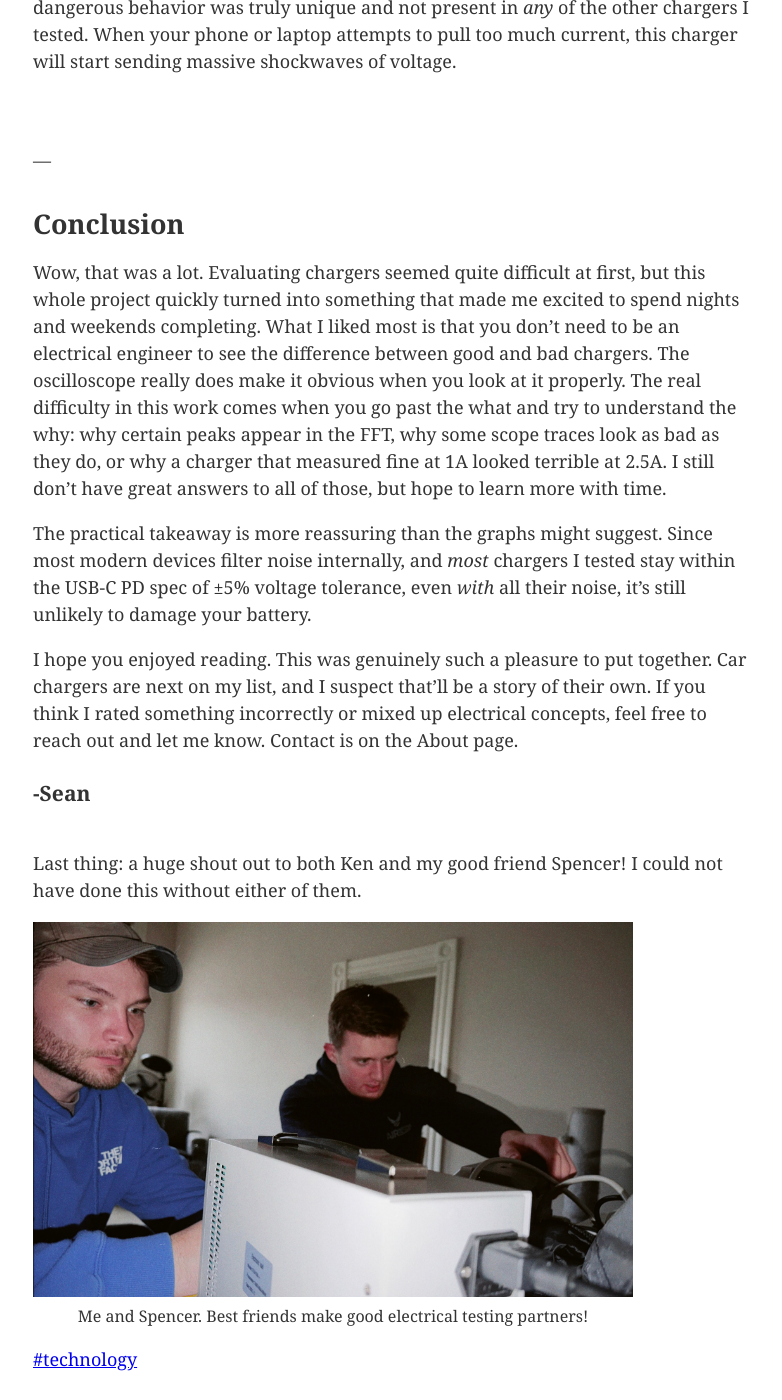
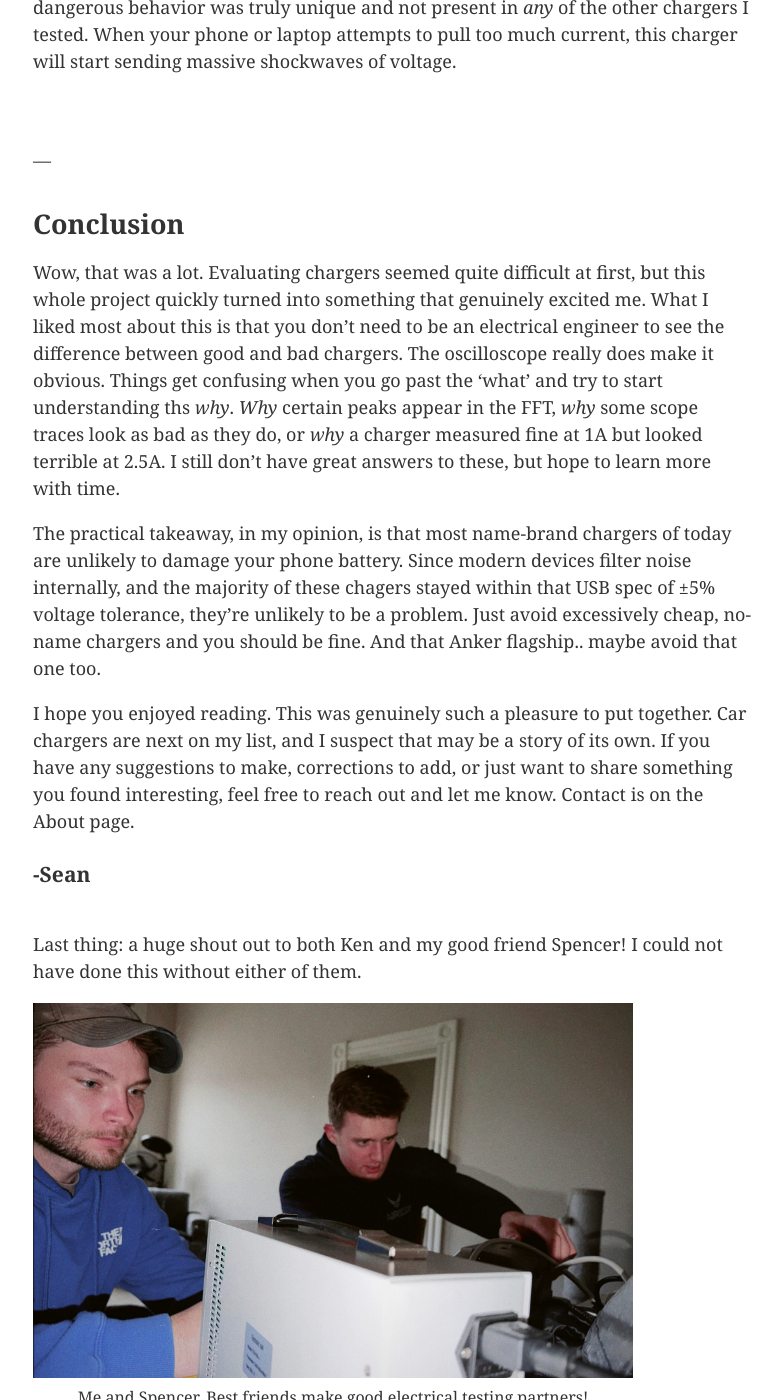
Before and after one commit to 0sps/sull1van.com, a Jekyll site: the page built from _posts/2026-01-19-a-dozen-chargers-in-the-lab.md, in a window 1280 px wide and 1400 px high, scrolled down 15057 px. Shown: the whole window, without its empty margins (247-1029 px from the left). Built offline with Jekyll 4.4.1, drawn with Linux system fonts in a browser that asks for light colours.

Commit message:
Update 2026-01-19-a-dozen-chargers-in-the-lab.md

```diff
--- a/_posts/2026-01-19-a-dozen-chargers-in-the-lab.md
+++ b/_posts/2026-01-19-a-dozen-chargers-in-the-lab.md
@@ -1697,11 +1697,11 @@ A new update: I re-ran the tests one more time with a brand new multimeter to sh
 
 ## Conclusion
 
-Wow, that was a lot. Evaluating chargers seemed quite difficult at first, but this whole project quickly turned into something that made me excited to spend nights and weekends completing. What I liked most is that you don't need to be an electrical engineer to see the difference between good and bad chargers. The oscilloscope really does make it obvious when you look at it properly. The real difficulty in this work comes when you go past the what and try to understand the why: why certain peaks appear in the FFT, why some scope traces look as bad as they do, or why a charger that measured fine at 1A looked terrible at 2.5A. I still don't have great answers to all of those, but hope to learn more with time.
-
-The practical takeaway is more reassuring than the graphs might suggest. Since most modern devices filter noise internally, and *most* chargers I tested stay within the USB-C PD spec of ±5% voltage tolerance, even *with* all their noise, it's still unlikely to damage your battery.
-
-I hope you enjoyed reading. This was genuinely such a pleasure to put together. Car chargers are next on my list, and I suspect that'll be a story of their own. If you think I rated something incorrectly or mixed up electrical concepts, feel free to reach out and let me know. Contact is on the About page.
+Wow, that was a lot. Evaluating chargers seemed quite difficult at first, but this whole project quickly turned into something that genuinely excited me. What I liked most about this is that you don't need to be an electrical engineer to see the difference between good and bad chargers. The oscilloscope really does make it obvious. Things get confusing when you go past the 'what' and try to start understanding ths *why*. *Why* certain peaks appear in the FFT, *why* some scope traces look as bad as they do, or *why* a charger measured fine at 1A but looked terrible at 2.5A. I still don't have great answers to these, but hope to learn more with time.
+
+The practical takeaway, in my opinion, is that most name-brand chargers of today are unlikely to damage your phone battery. Since modern devices filter noise internally, and the majority of these chagers stayed within that USB spec of ±5% voltage tolerance, they're unlikely to be a problem. Just avoid excessively cheap, no-name chargers and you should be fine. And that Anker flagship.. maybe avoid that one too.
+
+I hope you enjoyed reading. This was genuinely such a pleasure to put together. Car chargers are next on my list, and I suspect that may be a story of its own. If you have any suggestions to make, corrections to add, or just want to share something you found interesting, feel free to reach out and let me know. Contact is on the About page.
 
 
 
```
